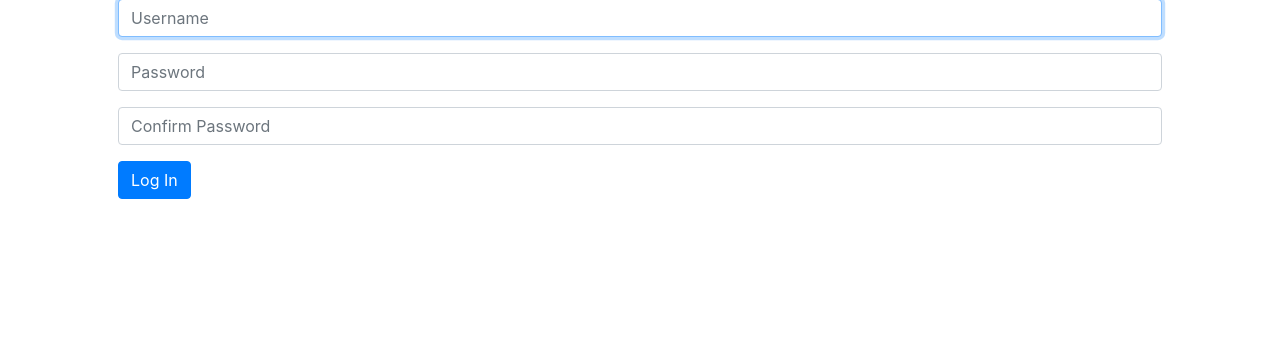
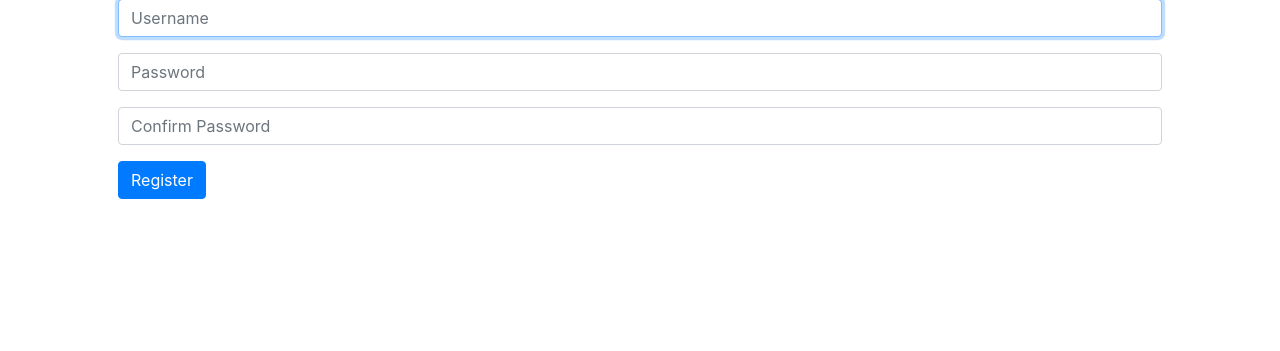
Before and after one commit to dragondoodler222/Opus, a Flask app: page /register in a window 1280 px wide. Shown: the part 117-468 px from the top of the page. Run offline with Flask 2, Linux system fonts and the light colour scheme; some libraries are stand-ins or nearby versions.

Commit message:
Update register.html

```diff
--- a/templates/register.html
+++ b/templates/register.html
@@ -15,6 +15,6 @@
         <div class="form-group">
             <input class="form-control" name="confirm-password" placeholder="Confirm Password" type="password">
         </div>
-        <button class="btn btn-primary" type="submit">Log In</button>
+        <button class="btn btn-primary" type="submit">Register</button>
     </form>
 {% endblock %}
```
